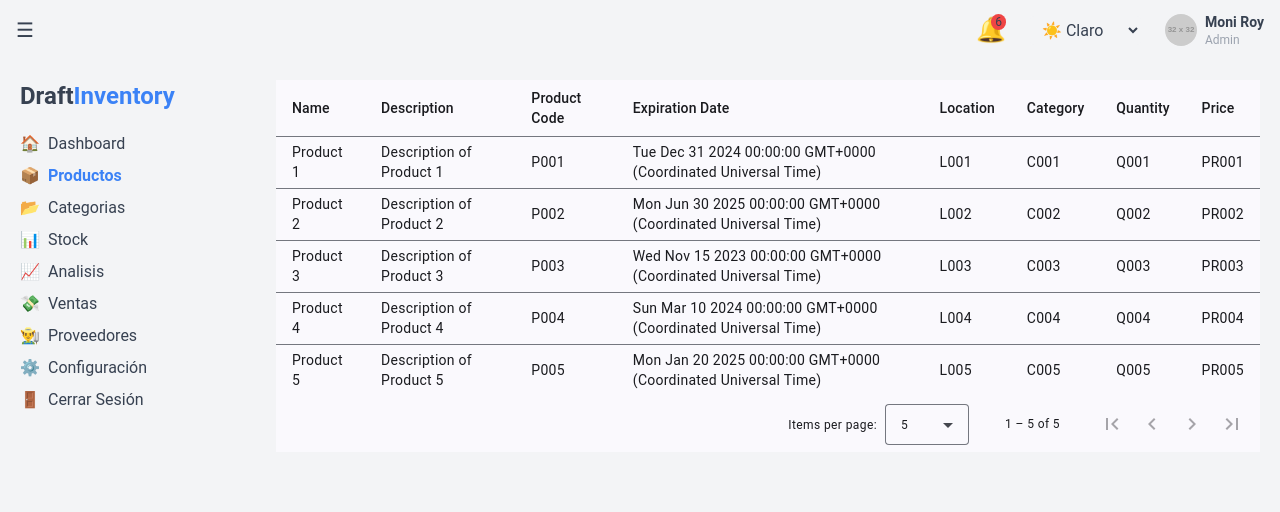
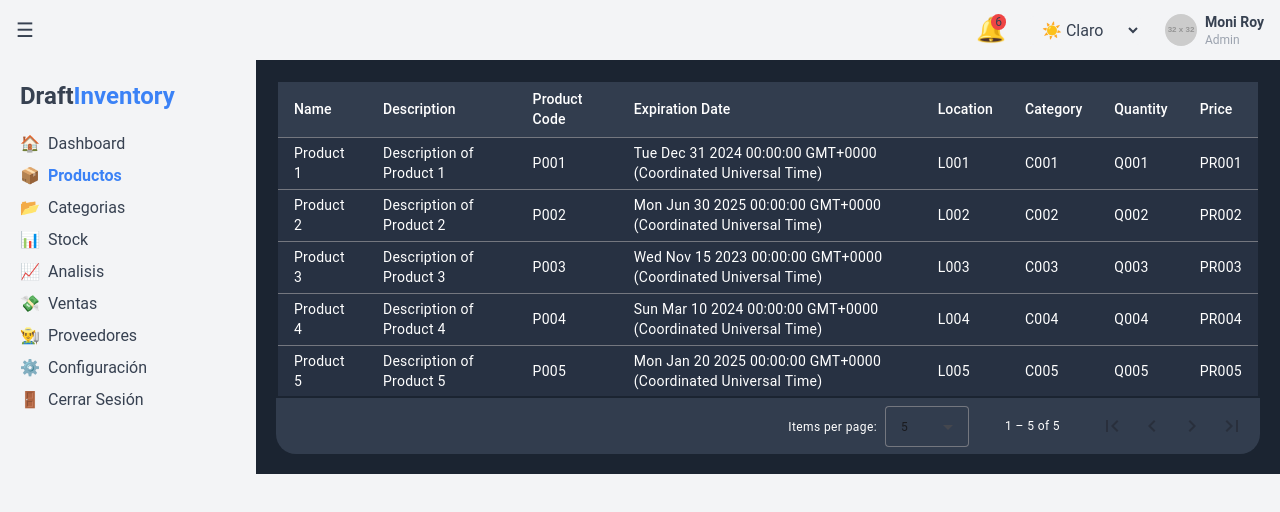
Before and after one commit to draft-inventory/frontend-draf-inventory, an Angular app: page /products/list in a window 1280 px wide. Shown: the top 512 px of the page. Built offline with nearby package versions, Linux system fonts and the light colour scheme.

Commit message:
style: add colors for background and products table

```diff
--- a/src/app/features/inventory/components/product-list/product-list.component.css
+++ b/src/app/features/inventory/components/product-list/product-list.component.css
@@ -1,3 +1,47 @@
 table {
   width: 100%;
+  border: 2px solid transparent;
 }
+
+.mat-mdc-header-cell.mdc-data-table__header-cell.cdk-header-cell {
+  background-color: #323D4E;
+  color: white;
+}
+
+.mat-mdc-cell.mdc-data-table__cell.cdk-cell {
+  background-color: #273142;
+  color: white;
+}
+
+mat-paginator {
+  background-color: #323D4E;
+  color: white;
+  border-bottom-left-radius: 20px;  /* Redondear esquina inferior izquierda del paginador */
+  border-bottom-right-radius: 20px; /* Redondear esquina inferior derecha del paginador */
+}
+
+.mdc-text-field--filled:not(.mdc-text-field--disabled) {
+  background-color: #1b1d27;
+}
+
+.product-tables {
+  border: 1px solid #273142;
+  border-top-left-radius: 10px;   /* Redondear esquina superior izquierda de la tabla */
+  border-top-right-radius: 10px;  /* Redondear esquina superior derecha de la tabla */
+  overflow: hidden;               /* Evitar que el contenido sobresalga */
+  box-shadow: 0 4px 6px rgba(0, 0, 0, 0.1); /* Agregar sombra si se desea */
+}
+
+.product-tables .mat-header-cell,
+.product-tables .mat-cell {
+  border-radius: 0px; /* Asegurar que las celdas no tengan bordes redondeados */
+}
+
+.product-tables .mat-header-row,
+.product-tables .mat-row {
+  border-radius: 0px; /* Asegurar que las filas no tengan bordes redondeados */
+}
+.mat-mdc-table {
+
+  background-color: transparent;
+}
--- a/src/app/shared/components/home/home.component.html
+++ b/src/app/shared/components/home/home.component.html
@@ -8,7 +8,7 @@
   <div
     class="transition-all duration-300"
     [ngClass]="{ 'ml-64': sidebarOpen, 'ml-0': !sidebarOpen }"
-    class="flex-1 bg-gray-100 p-5"
+    class="flex-1 bg-[#1B2431] p-5"
   >
   <router-outlet></router-outlet>
   </div>
```
